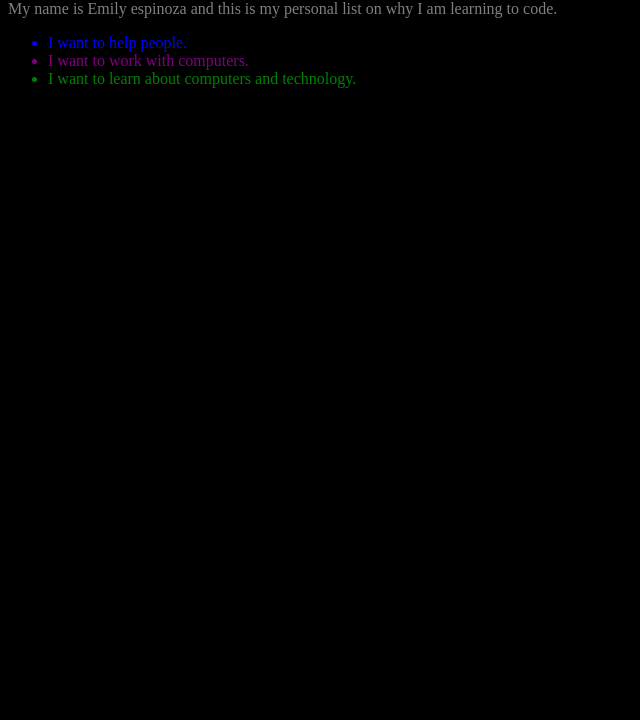
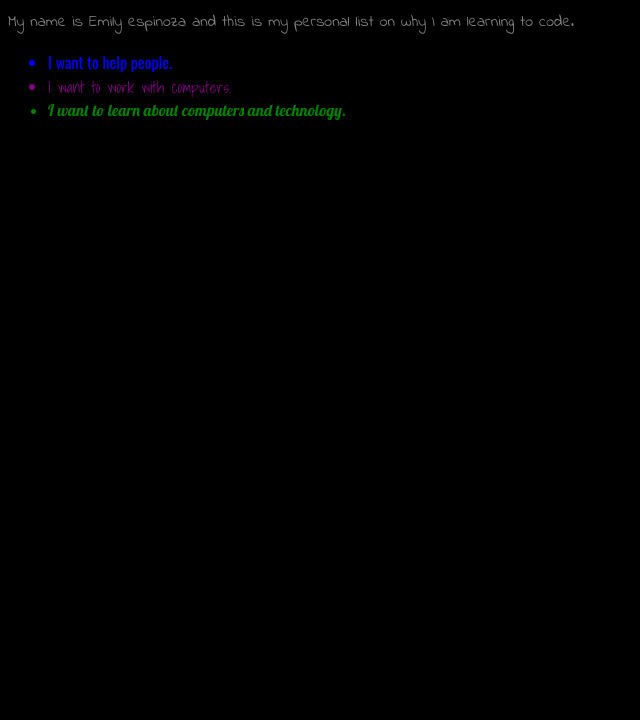
Before and after one commit to drwhogamer/myWebsite1, a plain HTML site: page myWebsite.html in a window 1280 px wide. Shown: the part 80-800 px from the top of the page, without its empty margins (0-640 px from the left). Drawn offline with nearby package versions, Linux system fonts and the light colour scheme.

Commit message:
2nd commit - added color and fonts

```diff
--- a/Main.css
+++ b/Main.css
@@ -1,15 +1,19 @@
 #body {
+    font-family: 'Indie Flower', cursive;
     background-color: black;
     color: gray;
 }
 
 #l1 {
+    font-family: 'Oswald', sans-serif;
     color: blue;
 }
 #l2 {
+    font-family: 'Shadows Into Light', cursive;
    color: purple;
 }
 
 #l3 {
+    font-family: 'Lobster', cursive;
     color: green;
 }
--- a/myWebsite.html
+++ b/myWebsite.html
@@ -3,6 +3,10 @@
 <html>
     <head>
         <!-- Main CSS -->
+       <link href='https://fonts.googleapis.com/css?family=Indie+Flower' rel='stylesheet' type='text/css'>
+       <link href='https://fonts.googleapis.com/css?family=Oswald' rel='stylesheet' type='text/css'>
+       <link href='https://fonts.googleapis.com/css?family=Shadows+Into+Light' rel='stylesheet' type='text/css'>
+       <link href='https://fonts.googleapis.com/css?family=Lobster' rel='stylesheet' type='text/css'>
         <link href = "Main.css" rel = "stylesheet">
         <title>THis is my first website</title>
     </head>
```
